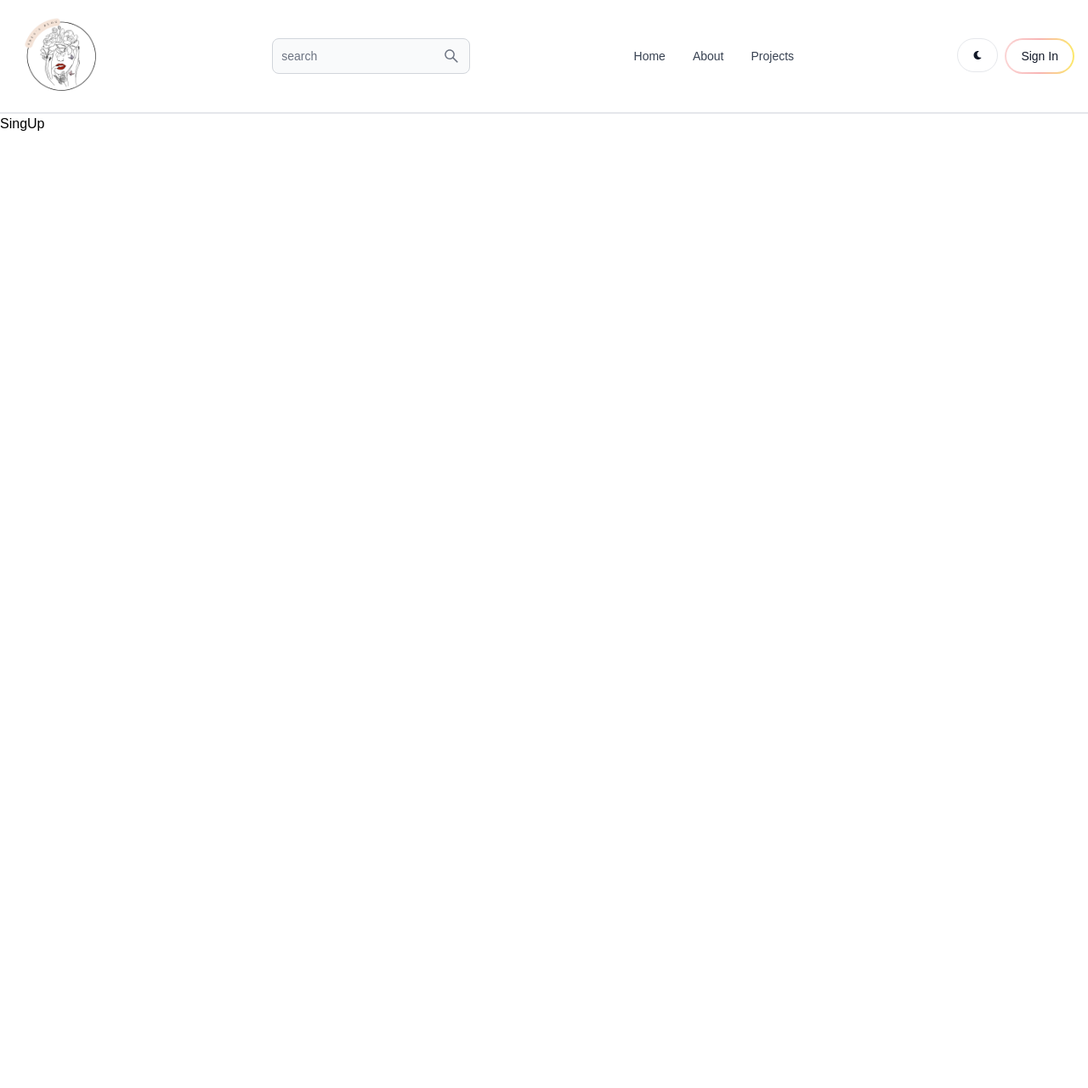
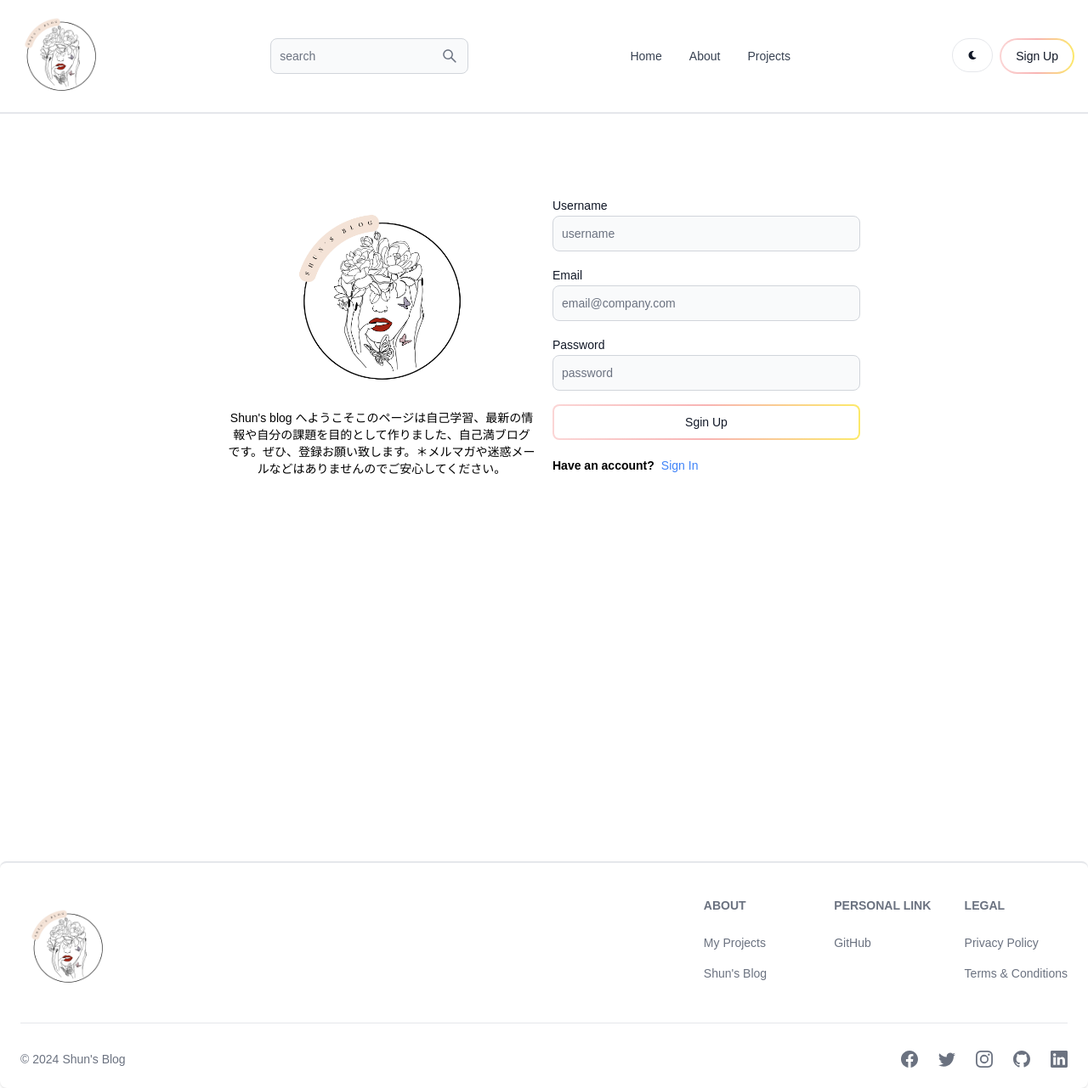
Before and after one commit to buglover23/my-blog, a React (Vite) app in the folder client/: page /sign-up in a window 1280 px wide. Shown: the whole page at 85% size. Before the commit the page ends 800 px from the top, so only its background shows below. Built offline with nearby package versions, Linux system fonts and the light colour scheme.

Commit message:
Create footer

```diff
--- a/client/src/App.jsx
+++ b/client/src/App.jsx
@@ -6,18 +6,20 @@
 import Dashboard from './pages/Dashboard'
 import Projects from './pages/Projects'
 import Header from './components/Header'
+import Footer from "./components/Footer"
 export default function App() {
   return (
     <BrowserRouter>
     <Header/>
     <Routes>
-      <Route index path="/" element={<Home/>}/>
+      <Route path="/" element={<Home/>}/>
       <Route path="/about" element={<About/>}/>
       <Route path="/sign-in" element={<SignIn/>}/>
       <Route path="/sign-up" element={<SingUp/>}/>
       <Route path="/dashboard" element={<Dashboard/>}/>
       <Route path="/projects" element={<Projects/>}/>
     </Routes>
+    <Footer/>
     </BrowserRouter>
   )
 }
--- /dev/null
+++ b/client/src/components/Footer.jsx
@@ -0,0 +1,62 @@
+import { Footer } from "flowbite-react"
+import { Link } from "react-router-dom"
+import { BsFacebook,BsInstagram,BsTwitter,BsGithub,BsLinkedin } from 'react-icons/bs'
+export default function FooterComponent() {
+    return (
+        <Footer container className="border-t-2">
+            <div className="w-full max-w-7xl mx-auto">
+                <div className="grid w-full justify-between sm:flex md:grid-cols-1">
+                    <div className="mt-5">
+                        <Link to="/" className="self-center dark:text-white">
+                            <img className="rounded-full w-28 h-28 " src="/image/logo.png" alt="logo.png" />
+                        </Link>
+                    </div>
+                    <div className="grid grid-cols-2 gap-8 sm: mt-4 sm: grid-cols-3 sm: gap-6">
+                        <div>
+                            <Footer.Title title="about" />
+                            <Footer.LinkGroup col>
+                                <Footer.Link href="#" target="_blank" rel="noopener noreferrer">
+                                    My Projects
+                                </Footer.Link>
+                                <Footer.Link href="#" target="_blank" rel="noopener noreferrer">
+                                    {`Shun's Blog`}
+                                </Footer.Link>
+                            </Footer.LinkGroup>
+                        </div>
+                        <div>
+                            <Footer.Title title="Personal Link" />
+                            <Footer.LinkGroup col>
+                                <Footer.Link href="#" target="_blank" rel="noopener noreferrer">
+                                    GitHub
+                                </Footer.Link>
+
+                            </Footer.LinkGroup>
+                        </div>
+                        <div>
+                            <Footer.Title title="Legal" />
+                            <Footer.LinkGroup col>
+                                <Footer.Link href="#" >
+                                    Privacy Policy
+                                </Footer.Link>
+                                <Footer.Link href="#">
+                                    Terms &amp; Conditions
+                                </Footer.Link>
+                            </Footer.LinkGroup>
+                        </div>
+                    </div>
+                </div>
+                <Footer.Divider />
+                <div className="w-full sm:flex sm:items-center sm:justify-between">
+                    <Footer.Copyright href="#" by="Shun's Blog" year={new Date().getFullYear()} />
+                <div className="flex gap-6 sm:mt-0 mt-4 sm:justify-center">
+                    <Footer.Icon href="#" icon={BsFacebook} />
+                    <Footer.Icon href="#" icon={BsTwitter} />
+                    <Footer.Icon href="#" icon={BsInstagram} />
+                    <Footer.Icon href="https://github.com/buglover23" icon={BsGithub} />
+                    <Footer.Icon href="#" icon={BsLinkedin} />
+                </div>
+                </div>
+            </div>
+        </Footer>
+    )
+}
--- a/client/src/components/Header.jsx
+++ b/client/src/components/Header.jsx
@@ -28,9 +28,9 @@
                 <Button className="w-12 h-10 hidden sm:inline" color='gray' pill>
                     <FaMoon />
                 </Button>
-                <Link to='/sign-in'>
+                <Link to='/sign-up'>
                     <Button outline gradientDuoTone='redToYellow' pill>
-                        Sign In
+                        Sign Up
                     </Button>
                 </Link>
                 <Navbar.Toggle/>
--- a/client/src/pages/SignIn.jsx
+++ b/client/src/pages/SignIn.jsx
@@ -1,61 +1,5 @@
-import { Button, Label, TextInput } from "flowbite-react"
-import { Link } from "react-router-dom"
-
 export default function SignIn() {
   return (
-    <div className="min-h-screen mt-20">
-      <div className="flex p-3 max-w-3xl mx-auto flex-col md:flex-row md:items-center gap-5">
-        {/* left side */}
-        <div className="flex-1">
-
-          <Link to="/">
-            <img className="rounded-full w-96 h-96  mx-auto" src="/image/logo.png" alt="logo.png" />
-          </Link>
-          <p className="text-sm mt-5 ">
-            Lorem ipsum dolor sit amet consectetur adipisicing elit. Nemo eveniet numquam repellat. Voluptates inventore sed error in excepturi sit quo, ex, voluptatem ipsum ad, dignissimos libero placeat itaque laborum doloremque.
-          </p>
-        </div>
-
-
-        {/* righ side */}
-        <div className="flex-1">
-          <form className="flex flex-col gap-4">
-            <div>
-              <Label value="Username" />
-              <TextInput
-                type="text"
-                placeholder="username"
-                id="username" />
-            </div>
-            <div>
-              <Label value="Email" />
-              <TextInput
-                type="text"
-                placeholder="email@company.com"
-                id="email" />
-            </div>
-            <div>
-              <Label value="Password" />
-              <TextInput
-                type="text"
-                placeholder="password"
-                id="password" />
-            </div>
-            <Button outline gradientDuoTone='redToYellow' type="submit">
-              Sgin Up
-            </Button>
-          </form>
-
-          <div className="flex gap-2 text-sm mt-5">
-            <span>Have an account?</span>
-            <Link to='/sign-in' className="text-blue-500">
-              Sgin In
-            </Link>
-          </div>
-        </div>
-      </div>
-
-
-    </div>
+    <h1>Sign In </h1>
   )
 }
--- a/client/src/pages/SingUp.jsx
+++ b/client/src/pages/SingUp.jsx
@@ -1,5 +1,105 @@
+import { Alert, Button, Label, TextInput } from "flowbite-react"
+import { useState } from "react";
+import { Link } from "react-router-dom"
+
+
 export default function SingUp() {
+
+  const [formData, setFormData] = useState({});
+  const [errorMessage, setErrorMessage] = useState(null);
+  const [laoding, setLoadisng] = useState(false);
+
+
+
+  const handleChange = (e) => {
+    setFormData({ ...formData, [e.target.id]: e.target.value.trim() })
+  }
+
+
+  const handleSubmit = async (e) => {
+    // prevent update the page when submit button is click
+    e.preventDefault();
+
+    if (!formData.username || !formData.email || !formData.password) {
+      return setErrorMessage('Please fill out all fields.');
+    }
+
+    // this is submit application for submit
+    try {
+      const res = await fetch('/api/auth/signup', {
+        method: 'POST',
+        headers: { 'Content-Type': 'application/json' },
+        body: JSON.stringify(formData),
+      });
+
+      const data = await res.json();
+
+    } catch (error) {
+
+    }
+  }
   return (
-    <div>SingUp</div>
+
+    <div className="min-h-screen mt-20">
+      <div className="flex p-3 max-w-3xl mx-auto flex-col md:flex-row md:items-center gap-5">
+        {/* left side */}
+        <div className="flex-1">
+
+          <Link to="/">
+            <img className="rounded-full w-64 h-64  mx-auto" src="/image/logo.png" alt="logo.png" />
+          </Link>
+          <p className="text-sm mt- text-center">
+            {`Shun's`} blog へようこそこのページは自己学習、最新の情報や自分の課題を目的として作りました、自己満ブログです。ぜひ、登録お願い致します。＊メルマガや迷惑メールなどはありませんのでご安心してください。
+          </p>
+        </div>
+
+
+        {/* righ side */}
+        <div className="flex-1">
+          <form className="flex flex-col gap-4" onSubmit={handleSubmit}>
+            <div>
+              <Label value="Username" />
+              <TextInput
+                type="text"
+                placeholder="username"
+                id="username" onChange={handleChange} />
+            </div>
+            <div>
+              <Label value="Email" />
+              <TextInput
+                type="email"
+                placeholder="email@company.com"
+                id="email" onChange={handleChange} />
+            </div>
+            <div>
+              <Label value="Password" />
+              <TextInput
+                type="password"
+                placeholder="password"
+                id="password" onChange={handleChange} />
+            </div>
+            <Button outline gradientDuoTone='redToYellow' type="submit">
+              Sgin Up
+            </Button>
+          </form>
+
+          <div className="flex gap-2 text-sm mt-5">
+            <strong>Have an account?</strong>
+            <Link to='/sign-in' className="text-blue-500">
+              Sign In
+            </Link>
+          </div>
+          {
+            errorMessage && (
+              <Alert className="mt-5" color='failure'>
+                {errorMessage}
+              </Alert>
+            )
+          }
+        </div>
+      </div>
+
+
+    </div>
   )
 }
```
